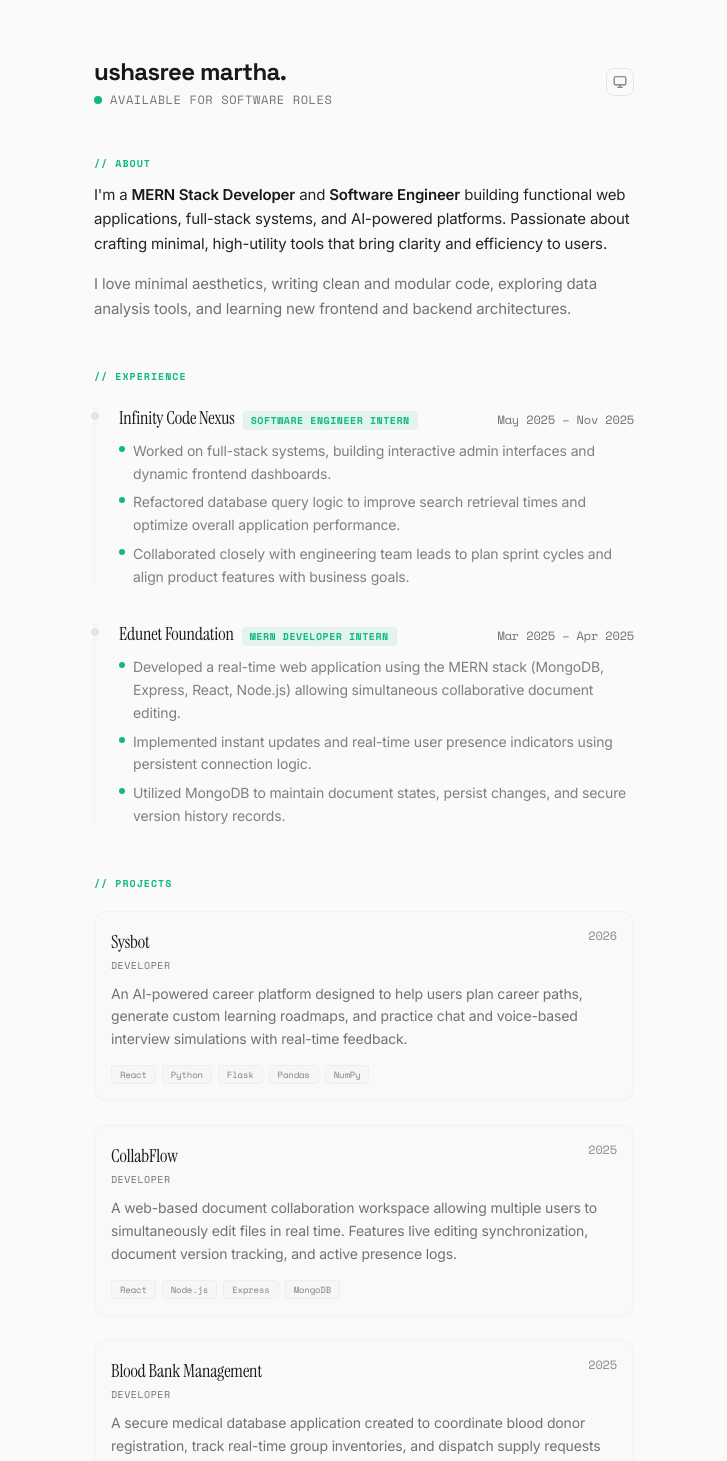
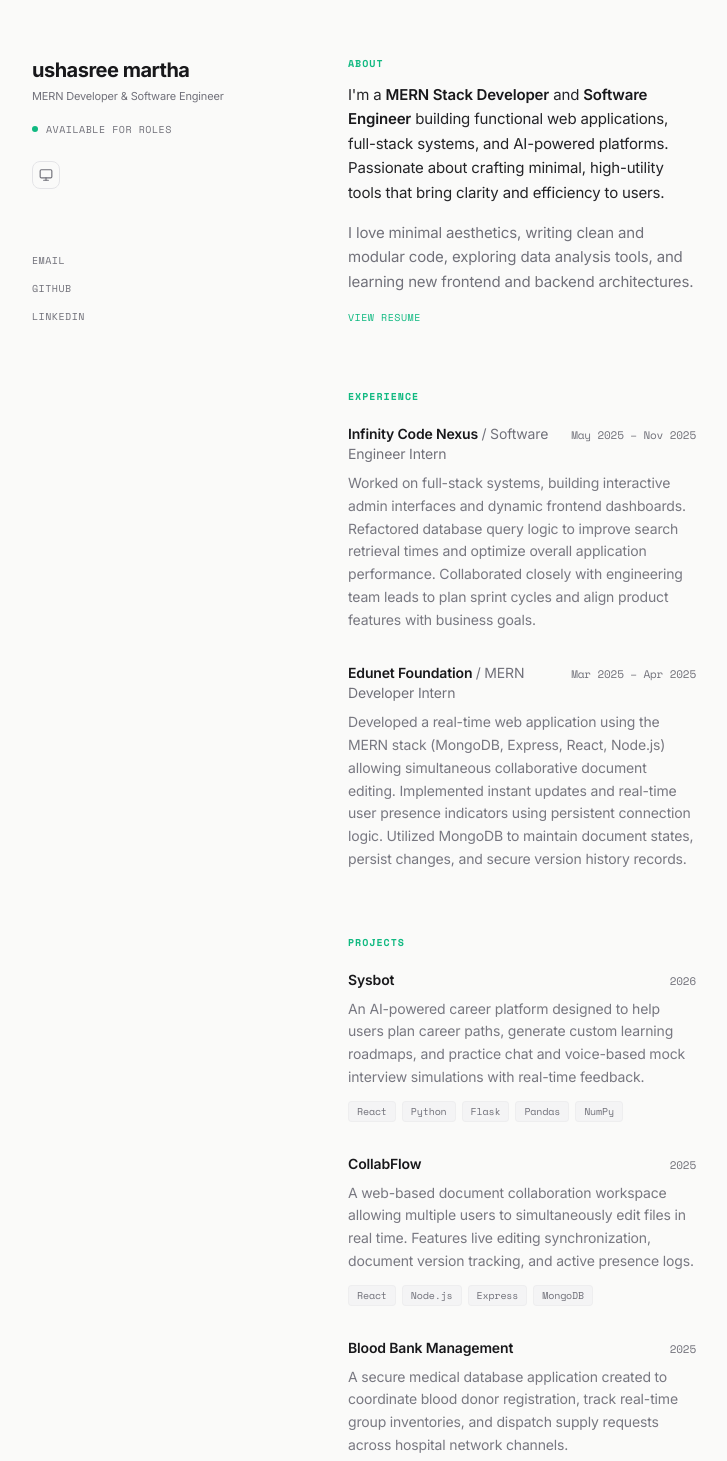
Before and after one commit to Charannsai/client-portfolio, a Next.js app: page / in a window 1280 px wide. Shown: the part 40-1501 px from the top of the page, without its empty margins (276-1003 px from the left). Built offline with nearby package versions, Linux system fonts and the light colour scheme.

Commit message:
feat: implement landing page layout with project and experience sections

```diff
--- a/src/app/page.tsx
+++ b/src/app/page.tsx
@@ -51,74 +51,97 @@ export default function Home() {
   }, [theme, mounted]);
 
   return (
-    <div className="min-h-screen w-full py-16 md:py-24 px-6 flex flex-col items-center justify-start bg-portfolio-bg text-portfolio-text font-sans antialiased selection:bg-portfolio-text/10 transition-colors duration-300">
+    <div className="min-h-screen w-full bg-portfolio-bg text-portfolio-text font-sans antialiased selection:bg-portfolio-text/10 transition-colors duration-300">
 
-      {/* Centered Scrollable Container */}
-      <div className="max-w-[540px] w-full flex flex-col gap-12 relative">
+      {/* Split Column Grid */}
+      <div className="max-w-[760px] mx-auto py-16 md:py-24 px-6 md:px-12 grid grid-cols-1 md:grid-cols-[220px_1fr] gap-12 md:gap-24 relative">
 
-        {/* Minimalist Top Nav Header */}
-        <header className="w-full flex items-center justify-between z-40">
+        {/* Left Sticky Sidebar (Header, Toggle, Links) */}
+        <aside className="md:sticky md:top-24 h-fit flex flex-col justify-between gap-8 md:gap-16">
+          <div className="flex flex-col gap-4">
+            {/* Logo / Title */}
             <div className="flex flex-col gap-1">
-            <h1 className="font-display font-bold text-2xl tracking-tight text-portfolio-text">
-              ushasree martha.
+              <h1 className="font-bold text-xl tracking-tight text-portfolio-text">
+                ushasree martha
               </h1>
+              <p className="text-[11px] text-portfolio-muted leading-relaxed font-normal">
+                MERN Developer & Software Engineer
+              </p>
+            </div>
+
+            {/* Status Dot */}
             <div className="flex items-center gap-2 select-none">
-              <span className="relative flex h-2 w-2">
+              <span className="relative flex h-1.5 w-1.5">
                 <span className="animate-ping absolute inline-flex h-full w-full rounded-full bg-portfolio-accent opacity-75"></span>
-                <span className="relative inline-flex rounded-full h-2 w-2 bg-portfolio-accent"></span>
+                <span className="relative inline-flex rounded-full h-1.5 w-1.5 bg-portfolio-accent"></span>
               </span>
-              <span className="text-[10px] md:text-xs font-mono uppercase tracking-wider text-portfolio-muted">
-                Available for software roles
+              <span className="text-[10px] font-mono uppercase tracking-wider text-portfolio-muted">
+                Available for roles
               </span>
+            </div>
+
+            {/* Theme Selector */}
+            <div className="mt-2">
+              <ThemeToggle theme={theme} setTheme={setTheme} />
             </div>
           </div>
 
-          <ThemeToggle theme={theme} setTheme={setTheme} />
-        </header>
+          {/* Social and Contact Links */}
+          <nav className="flex flex-row md:flex-col gap-5 md:gap-2.5 font-mono text-[10px] uppercase tracking-wider text-portfolio-muted">
+            <a href="mailto:ushasreemartha@gmail.com" className="hover:text-portfolio-text transition-colors border-b border-transparent hover:border-portfolio-text pb-0.5 w-fit">
+              Email
+            </a>
+            <a href="https://github.com/" target="_blank" rel="noopener noreferrer" className="hover:text-portfolio-text transition-colors border-b border-transparent hover:border-portfolio-text pb-0.5 w-fit">
+              GitHub
+            </a>
+            <a href="https://linkedin.com/" target="_blank" rel="noopener noreferrer" className="hover:text-portfolio-text transition-colors border-b border-transparent hover:border-portfolio-text pb-0.5 w-fit">
+              LinkedIn
+            </a>
+          </nav>
+        </aside>
 
+        {/* Right Scrollable Content Pane */}
+        <main className="flex-grow flex flex-col gap-12 md:gap-16 min-w-0">
           {/* Section: About */}
-        <section className="w-full flex flex-col gap-3">
+          <section className="flex flex-col gap-3">
             <h2 className="text-[10px] font-mono uppercase tracking-widest text-portfolio-accent font-semibold">
-            // About
+              About
             </h2>
             <Profile />
+            <a
+              href="/Ushasree_Martha_Resume.pdf"
+              target="_blank"
+              rel="noopener noreferrer"
+              className="text-[10px] font-mono uppercase tracking-wider text-portfolio-accent hover:underline mt-1 block w-fit"
+            >
+              View Resume
+            </a>
           </section>
 
           {/* Section: Experience */}
-        <section className="w-full flex flex-col gap-5">
+          <section className="flex flex-col gap-5">
             <h2 className="text-[10px] font-mono uppercase tracking-widest text-portfolio-accent font-semibold">
-            // Experience
+              Experience
             </h2>
             <Experience />
           </section>
 
           {/* Section: Projects */}
-        <section className="w-full flex flex-col gap-5">
+          <section className="flex flex-col gap-5">
             <h2 className="text-[10px] font-mono uppercase tracking-widest text-portfolio-accent font-semibold">
-            // Projects
+              Projects
             </h2>
             <Projects />
           </section>
 
-        {/* Minimal Footer */}
-        <footer className="w-full border-t border-portfolio-border/30 pt-6 mt-4 select-none flex flex-col items-center gap-4">
-          <div className="flex items-center justify-center gap-6 font-mono text-[10px] uppercase tracking-widest text-portfolio-muted select-none">
-            <a href="mailto:ushasreemartha@gmail.com" className="hover:text-portfolio-text transition-colors border-b border-transparent hover:border-portfolio-text pb-0.5">
-              Email
-            </a>
-            <a href="https://github.com/" target="_blank" rel="noopener noreferrer" className="hover:text-portfolio-text transition-colors border-b border-transparent hover:border-portfolio-text pb-0.5">
-              GitHub
-            </a>
-            <a href="https://linkedin.com/" target="_blank" rel="noopener noreferrer" className="hover:text-portfolio-text transition-colors border-b border-transparent hover:border-portfolio-text pb-0.5">
-              LinkedIn
-            </a>
-          </div>
-          <div className="flex justify-center">
-            <span className="font-cursive text-2xl tracking-wide select-none text-portfolio-text/80 pointer-events-none dark:text-portfolio-text/90">
-              ushasree
+          {/* Footer Signature */}
+          <footer className="mt-8 pt-6 border-t border-portfolio-border/30 flex justify-between items-center text-[10px] font-mono text-portfolio-muted select-none">
+            <span>© 2026</span>
+            <span className="tracking-tight hover:text-portfolio-text transition-colors cursor-default">
+              ushasree.
             </span>
-          </div>
           </footer>
+        </main>
 
       </div>
     </div>
--- a/src/components/Experience.tsx
+++ b/src/components/Experience.tsx
@@ -1,69 +1,40 @@
 "use client";
-
-import { motion } from 'framer-motion';
 
 const experiences = [
   {
     company: "Infinity Code Nexus",
     role: "Software Engineer Intern",
     period: "May 2025 – Nov 2025",
-    description: [
-      "Worked on full-stack systems, building interactive admin interfaces and dynamic frontend dashboards.",
-      "Refactored database query logic to improve search retrieval times and optimize overall application performance.",
-      "Collaborated closely with engineering team leads to plan sprint cycles and align product features with business goals."
-    ]
+    description: "Worked on full-stack systems, building interactive admin interfaces and dynamic frontend dashboards. Refactored database query logic to improve search retrieval times and optimize overall application performance. Collaborated closely with engineering team leads to plan sprint cycles and align product features with business goals."
   },
   {
     company: "Edunet Foundation",
     role: "MERN Developer Intern",
     period: "Mar 2025 – Apr 2025",
-    description: [
-      "Developed a real-time web application using the MERN stack (MongoDB, Express, React, Node.js) allowing simultaneous collaborative document editing.",
-      "Implemented instant updates and real-time user presence indicators using persistent connection logic.",
-      "Utilized MongoDB to maintain document states, persist changes, and secure version history records."
-    ]
+    description: "Developed a real-time web application using the MERN stack (MongoDB, Express, React, Node.js) allowing simultaneous collaborative document editing. Implemented instant updates and real-time user presence indicators using persistent connection logic. Utilized MongoDB to maintain document states, persist changes, and secure version history records."
   }
 ];
 
 export default function Experience() {
   return (
     <div className="flex flex-col gap-8 w-full font-sans">
-      {experiences.map((exp, index) => (
-        <motion.div
-          key={exp.company}
-          initial={{ opacity: 0, y: 10 }}
-          animate={{ opacity: 1, y: 0 }}
-          transition={{ duration: 0.4, delay: index * 0.1, ease: [0.16, 1, 0.3, 1] }}
-          className="relative pl-6 border-l border-portfolio-border/40 hover:border-portfolio-accent/60 transition-colors group"
-        >
-          {/* Timeline Node Dot */}
-          <span className="absolute left-[-5.5px] top-[7px] w-2.5 h-2.5 rounded-full bg-portfolio-border border border-portfolio-bg group-hover:bg-portfolio-accent transition-colors" />
-
-          {/* Job Details */}
-          <div className="flex flex-col md:flex-row md:items-baseline md:justify-between gap-1 mb-2">
-            <div className="flex flex-wrap items-baseline gap-2">
-              <h3 className="font-serif text-lg font-medium text-portfolio-text">
-                {exp.company}
-              </h3>
-              <span className="text-[10px] font-mono uppercase tracking-wider text-portfolio-accent font-semibold bg-portfolio-accent/10 px-2 py-0.5 rounded">
-                {exp.role}
-              </span>
-            </div>
-            <span className="font-mono text-xs text-portfolio-muted shrink-0">
+      {experiences.map((exp) => (
+        <div key={exp.company} className="flex flex-col gap-2">
+          {/* Header Row */}
+          <div className="flex justify-between items-baseline gap-4">
+            <h3 className="text-sm font-semibold text-portfolio-text">
+              {exp.company} <span className="text-portfolio-muted font-normal">/ {exp.role}</span>
+            </h3>
+            <span className="font-mono text-[11px] text-portfolio-muted shrink-0">
               {exp.period}
             </span>
           </div>
 
-          {/* Role Bullets */}
-          <ul className="flex flex-col gap-1.5 list-none pl-0">
-            {exp.description.map((bullet, idx) => (
-              <li key={idx} className="text-xs md:text-sm text-portfolio-muted/90 leading-relaxed flex gap-2">
-                <span className="text-portfolio-accent mt-1.5 shrink-0 block w-1.5 h-1.5 rounded-full bg-portfolio-accent" />
-                <span>{bullet}</span>
-              </li>
-            ))}
-          </ul>
-        </motion.div>
+          {/* Description Paragraph */}
+          <p className="text-xs md:text-sm text-portfolio-muted/95 leading-relaxed font-normal">
+            {exp.description}
+          </p>
+        </div>
       ))}
     </div>
   );
--- a/src/components/Projects.tsx
+++ b/src/components/Projects.tsx
@@ -1,87 +1,61 @@
 "use client";
-
-import { motion } from 'framer-motion';
-import { FiArrowUpRight } from 'react-icons/fi';
 
 const projects = [
   {
     name: "Sysbot",
     role: "Developer",
     year: "2026",
-    description: "An AI-powered career platform designed to help users plan career paths, generate custom learning roadmaps, and practice chat and voice-based interview simulations with real-time feedback.",
-    stack: ["React", "Python", "Flask", "Pandas", "NumPy"],
-    liveUrl: ""
+    description: "An AI-powered career platform designed to help users plan career paths, generate custom learning roadmaps, and practice chat and voice-based mock interview simulations with real-time feedback.",
+    stack: ["React", "Python", "Flask", "Pandas", "NumPy"]
   },
   {
     name: "CollabFlow",
     role: "Developer",
     year: "2025",
     description: "A web-based document collaboration workspace allowing multiple users to simultaneously edit files in real time. Features live editing synchronization, document version tracking, and active presence logs.",
-    stack: ["React", "Node.js", "Express", "MongoDB"],
-    liveUrl: ""
+    stack: ["React", "Node.js", "Express", "MongoDB"]
   },
   {
     name: "Blood Bank Management",
     role: "Developer",
     year: "2025",
     description: "A secure medical database application created to coordinate blood donor registration, track real-time group inventories, and dispatch supply requests across hospital network channels.",
-    stack: ["HTML", "CSS", "JavaScript", "SQL"],
-    liveUrl: ""
+    stack: ["HTML", "CSS", "JavaScript", "SQL"]
   }
 ];
 
 export default function Projects() {
   return (
-    <div className="flex flex-col gap-6 w-full font-sans">
-      {projects.map((project, index) => (
-        <motion.div
-          key={project.name}
-          initial={{ opacity: 0, y: 10 }}
-          animate={{ opacity: 1, y: 0 }}
-          transition={{ duration: 0.4, delay: index * 0.1, ease: [0.16, 1, 0.3, 1] }}
-          className="flex flex-col p-4 rounded-xl border border-portfolio-border/30 hover:border-portfolio-border bg-portfolio-card/20 hover:bg-portfolio-card/40 transition-all duration-300 group"
-        >
-          {/* Project Details */}
-          <div className="flex justify-between items-start mb-2.5">
-            <div className="flex flex-col gap-0.5">
-              <h3 className="font-serif text-lg font-medium text-portfolio-text flex items-center gap-1.5">
-                {project.name}
-                {project.liveUrl && (
-                  <a
-                    href={project.liveUrl}
-                    target="_blank"
-                    rel="noopener noreferrer"
-                    className="inline-flex text-portfolio-accent hover:opacity-80 transition-opacity"
-                  >
-                    <FiArrowUpRight className="w-4 h-4" />
-                  </a>
-                )}
-              </h3>
-              <span className="text-[10px] font-mono uppercase tracking-wider text-portfolio-muted">
-                {project.role}
-              </span>
-            </div>
-            <span className="font-mono text-xs text-portfolio-muted/80">
+    <div className="flex flex-col gap-8 w-full font-sans">
+      {projects.map((project) => (
+        <div key={project.name} className="flex flex-col gap-2">
+          {/* Header Row */}
+          <div className="flex justify-between items-baseline gap-4">
+            <h3 className="text-sm font-semibold text-portfolio-text">
+              {project.name}
+            </h3>
+            <span className="font-mono text-[11px] text-portfolio-muted shrink-0">
               {project.year}
             </span>
           </div>
 
-          <p className="text-xs md:text-sm text-portfolio-muted leading-relaxed font-normal mb-3.5">
+          {/* Description */}
+          <p className="text-xs md:text-sm text-portfolio-muted/95 leading-relaxed font-normal">
             {project.description}
           </p>
 
-          {/* Stacks */}
-          <div className="flex flex-wrap items-center gap-1.5">
+          {/* Stack tags */}
+          <div className="flex flex-wrap gap-1.5 mt-1">
             {project.stack.map((tech) => (
               <span
                 key={tech}
-                className="text-[9px] font-mono text-portfolio-muted/90 bg-portfolio-card/75 border border-portfolio-border/40 px-2 py-0.5 rounded"
+                className="text-[10px] font-mono text-portfolio-muted bg-portfolio-card border border-portfolio-border/40 px-2 py-0.5 rounded-sm"
               >
                 {tech}
               </span>
             ))}
           </div>
-        </motion.div>
+        </div>
       ))}
     </div>
   );
```
Lines whose indentation alone changed are shown as unchanged.
